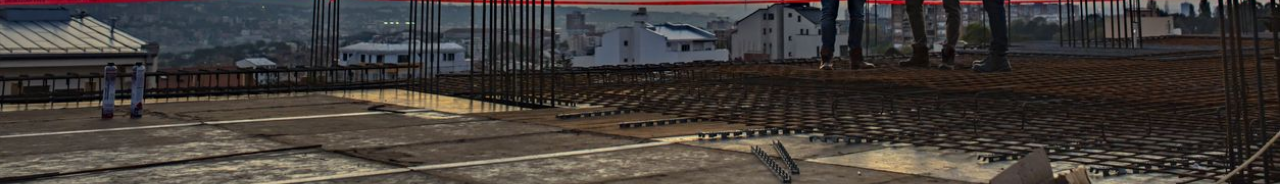
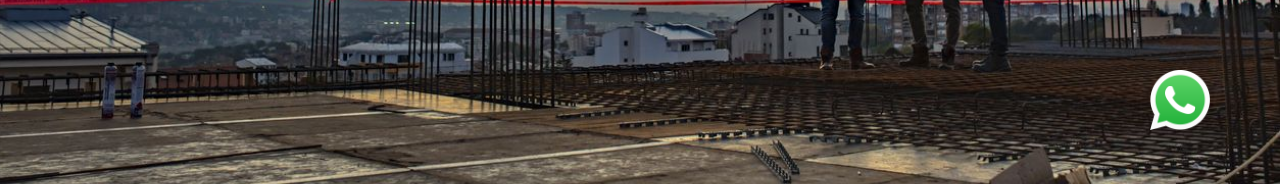
Before and after one commit to Alexis0247/Constructora-Man-, a plain HTML site: page constructora mana/index.html in a window 1280 px wide. Shown: the part 616-800 px from the top of the page. Drawn offline with nearby package versions, Linux system fonts and the light colour scheme.

Commit message:
Boton WhatsApp con Redireccion a WEB WHATSAPP

```diff
--- a/constructora mana/Style.css
+++ b/constructora mana/Style.css
@@ -5,6 +5,9 @@
     font-size: 100%;
     vertical-align: baseline;
 }
+
+
+
 
 body {
     text-align: center;
@@ -668,3 +671,34 @@ p {
     padding-left: 6%;
     font-size: 30px;
 }
+/***************************************************************************/
+/*WHATSAPP BOTON*/
+
+@keyframes blink {
+    0% { opacity: 1; }
+    50% { opacity: 0; }
+    100% { opacity: 1; }
+}
+@keyframes slideIn {
+    from { right: -100px; } /* Empieza fuera de la pantalla */
+    to { right: 70px; } /* Termina en la posición deseada */
+}
+
+.whatsapp-btn {
+    position: fixed;
+    bottom: 50px;
+    right: 70px;
+    transition: transform 0.5s ease-in-out;
+    animation: slideIn 1s forwards; /* Animación de entrada */
+}
+
+.whatsapp-btn img {
+    width: 60px;
+    height: auto;
+}
+
+.whatsapp-btn:hover {
+    transform: scale(1.2); /* Cambia el tamaño al pasar el mouse sobre él */
+}
+/*WHATSAPP BOTON*/
+/***************************************************************************/
--- a/constructora mana/index.html
+++ b/constructora mana/index.html
@@ -115,6 +115,9 @@
         <p>Correo electrónico</p>
         <p>ejemplo@ejemplo.com</p>
     </section>
+    <a href="https://web.whatsapp.com/" class="whatsapp-btn" target="_blank">
+        <img src="img/whatsapp.png" alt="WhatsApp Icon">
+    </a>
 
     <div class="footer"></div>
 </body>
```
Also changed, not shown: constructora mana/Contactanos.html (+3 -1 lines), constructora mana/Nuestro-Trabajo.html (+3 -0 lines), constructora mana/Servicios.html (+3 -0 lines), constructora mana/Sobre-Nosotros.html (+3 -0 lines), constructora mana/img/whatsapp.png (added).
